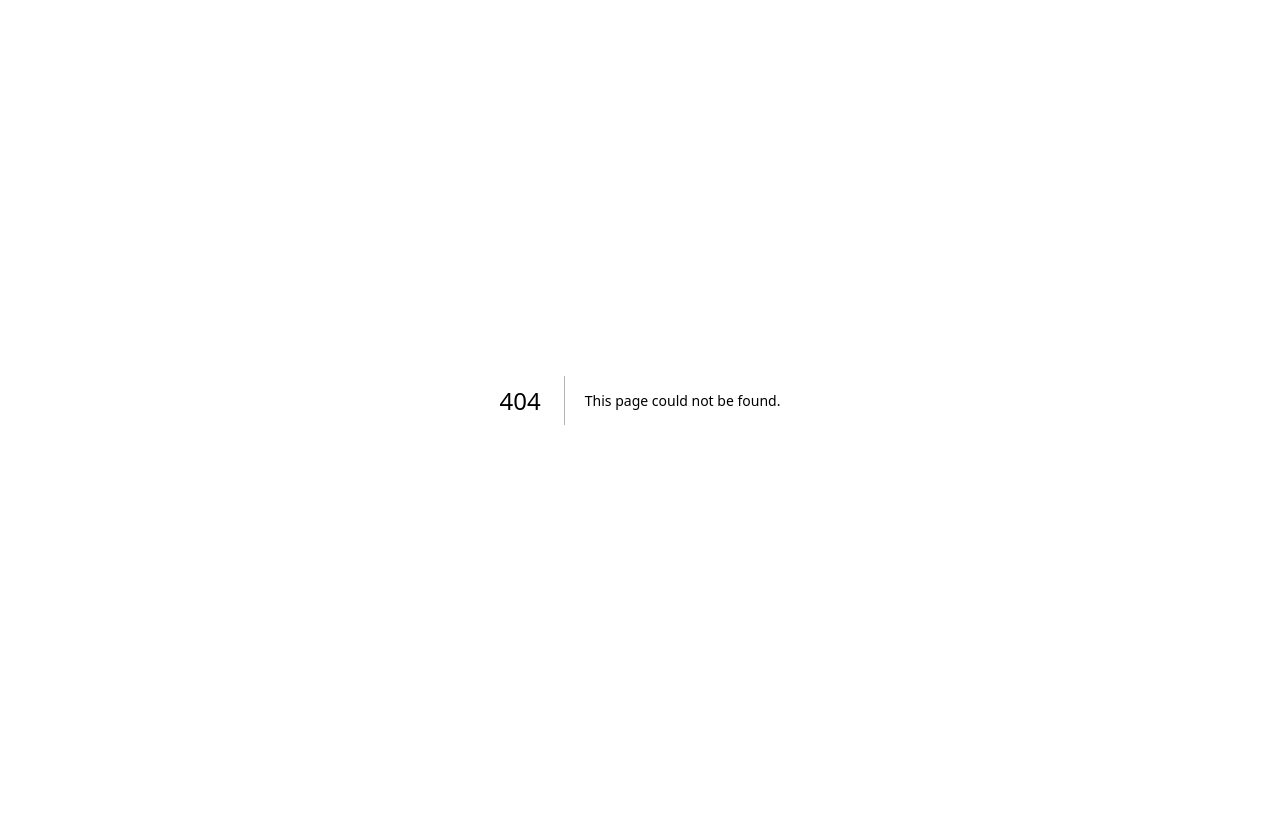
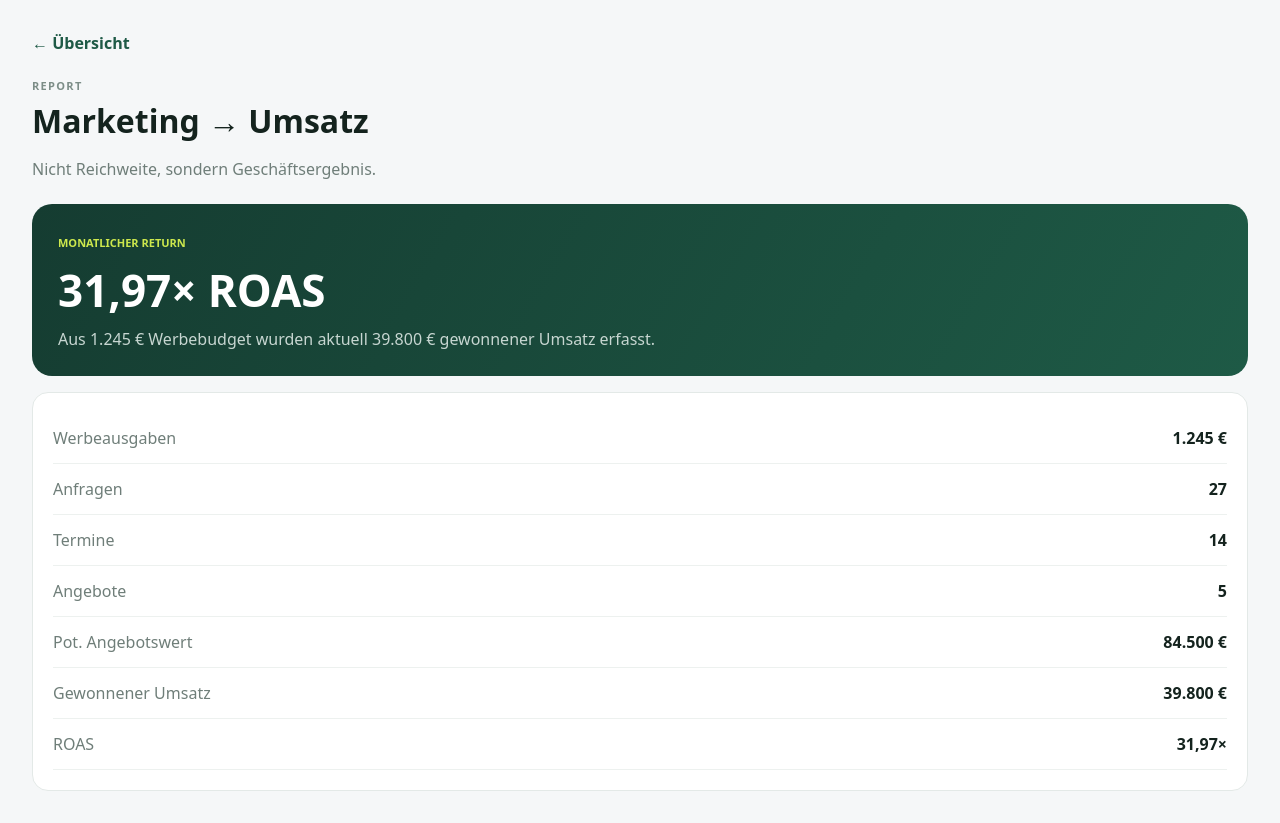
Before and after one commit to ravoeee-droid/solavol, a Next.js app: page /reports in a window 1280 px wide. Before the commit this address had no page. Before the commit the page ends 800 px from the top, so only its background shows below. Built offline with nearby package versions, Linux system fonts and the light colour scheme.

Commit message:
Add app/reports/page.tsx

```diff
--- /dev/null
+++ b/app/reports/page.tsx
@@ -0,0 +1,9 @@
+export default function Reports(){
+ const rows=[['Werbeausgaben','1.245 €'],['Anfragen','27'],['Termine','14'],['Angebote','5'],['Pot. Angebotswert','84.500 €'],['Gewonnener Umsatz','39.800 €'],['ROAS','31,97×']];
+ return <main style={{padding:32,fontFamily:'system-ui',background:'#f5f7f8',minHeight:'100vh'}}>
+  <a href="/" style={{color:'#1e5a46',fontWeight:700,textDecoration:'none'}}>← Übersicht</a>
+  <div style={{margin:'24px 0'}}><p style={{fontSize:11,letterSpacing:'.12em',fontWeight:800,color:'#7c8d87',margin:0}}>REPORT</p><h1 style={{margin:'6px 0'}}>Marketing → Umsatz</h1><p style={{color:'#6f7e79'}}>Nicht Reichweite, sondern Geschäftsergebnis.</p></div>
+  <section style={{background:'linear-gradient(120deg,#153c31,#1e5a46)',color:'#fff',borderRadius:20,padding:26,marginBottom:16}}><span style={{fontSize:11,color:'#cde84d',fontWeight:800}}>MONATLICHER RETURN</span><strong style={{display:'block',fontSize:44,margin:'8px 0'}}>31,97× ROAS</strong><p style={{color:'#c7d6d1',margin:0}}>Aus 1.245 € Werbebudget wurden aktuell 39.800 € gewonnener Umsatz erfasst.</p></section>
+  <section style={{background:'#fff',border:'1px solid #e3e9e7',borderRadius:16,padding:20}}>{rows.map(r=><div key={r[0]} style={{display:'flex',justifyContent:'space-between',padding:'14px 0',borderBottom:'1px solid #edf1ef'}}><span style={{color:'#6f7e79'}}>{r[0]}</span><b>{r[1]}</b></div>)}</section>
+ </main>
+}
```
